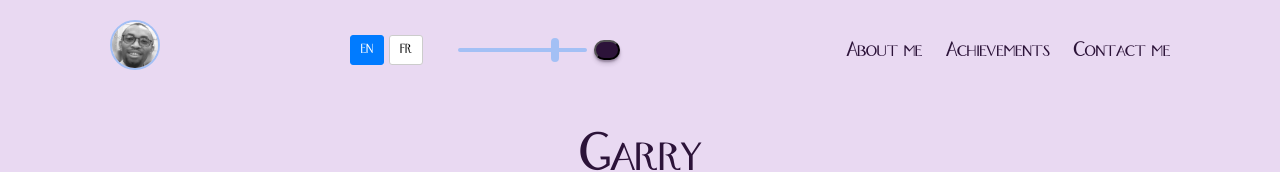
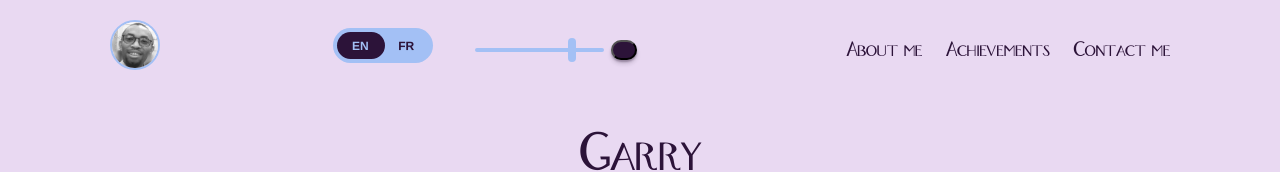
Before and after one commit to Antsamotady/ResumePortfolio, a React (Create React App) app: page /submissions in a window 1280 px wide. Shown: the top 172 px of the page. Built offline with nearby package versions, Linux system fonts and the light colour scheme; no server answers.

Commit message:
Translations - beautify

```diff
--- a/src/Components/Navbar.js
+++ b/src/Components/Navbar.js
@@ -59,9 +59,12 @@
     document.body.classList.toggle('dark');
   };
 
-  const handleLanguageChange = (lang) => {
-    switchLanguage(lang);
+  const handleLanguageToggle = (e) => {
+    const newLang = e.target.checked ? 'fr' : 'en'; // Change these as needed
+    switchLanguage(newLang);
   };
+
+  const isChecked = currentLanguage === 'fr'; // Change 'fr' to your second language
 
   return (
     <>
@@ -75,19 +78,20 @@
             <span className="controls">
               {/* Language Switcher */}
               <div className="language-switcher">
-                <button
-                  className={currentLanguage === 'en' ? 'active' : ''}
-                  onClick={() => handleLanguageChange('en')}
-                >
-                  EN
-                </button>
-                <button
-                  className={currentLanguage === 'fr' ? 'active' : ''}
-                  onClick={() => handleLanguageChange('fr')}
-                >
-                  FR
-                </button>
+                <div className="switch">
+                  <input
+                    id="language-toggle"
+                    className="check-toggle check-toggle-round-flat"
+                    type="checkbox"
+                    checked={isChecked}
+                    onChange={handleLanguageToggle}
+                  />
+                  <label htmlFor="language-toggle"></label>
+                  <span className="on">EN</span> {/* Change to your first language code */}
+                  <span className="off">FR</span> {/* Change to your second language code */}
+                </div>
               </div>
+
               <input
                 type="range"
                 id="hue-slider"
--- a/src/Stylesheets/translations.css
+++ b/src/Stylesheets/translations.css
@@ -1,28 +1,116 @@
+/* Language Switcher Container */
 .language-switcher {
   display: flex;
-  gap: 5px;
-  margin-right: 15px;
+  align-items: center;
+  /* margin-right: 15px; */
 }
 
-.language-switcher button {
-  padding: 5px 10px;
-  border: 1px solid #ccc;
-  background: white;
-  cursor: pointer;
-  border-radius: 3px;
-  font-size: 12px;
+/* Toggle Switch Styles */
+.switch {
+  position: relative;
+  display: inline-block;
+  /* margin: 0 5px; */
 }
 
-.language-switcher button.active {
-  background: #007bff;
-  color: white;
-  border-color: #007bff;
+.switch > span {
+  position: absolute;
+  top: 9px;
+  pointer-events: none;
+  font-family: 'Helvetica', Arial, sans-serif;
+  font-weight: bold;
+  font-size: 12px;
+  text-transform: uppercase;
+  text-shadow: 0 1px 0 rgba(0, 0, 0, .06);
+  width: 50%;
+  text-align: center;
 }
 
-.language-switcher button:hover {
-  background: #f8f9fa;
+input.check-toggle-round-flat:checked ~ .off {
+  color: var(--color-bg-middle);
 }
 
-.language-switcher button.active:hover {
-  background: #0056b3;
+input.check-toggle-round-flat:checked ~ .on {
+  color: var(--color-bg-footer);
 }
+
+.switch > span.on {
+  left: -4px;
+  padding-left: 2px;
+  color: var(--color-bg-middle);
+}
+
+.switch > span.off {
+  right: 16px;
+  padding-right: 4px;
+  color: var(--color-bg-footer);
+}
+
+.check-toggle {
+  position: absolute;
+  margin-left: -9999px;
+  visibility: hidden;
+}
+
+.check-toggle + label {
+  /* display: block; */
+  position: relative;
+  cursor: pointer;
+  outline: none;
+  -webkit-user-select: none;
+  -moz-user-select: none;
+  -ms-user-select: none;
+  user-select: none;
+}
+
+input.check-toggle-round-flat + label {
+  padding: 2px;
+  width: 100px;
+  height: 35px;
+  background-color: var(--color-bg-middle);
+  -webkit-border-radius: 60px;
+  -moz-border-radius: 60px;
+  -ms-border-radius: 60px;
+  -o-border-radius: 60px;
+  border-radius: 60px;
+}
+
+input.check-toggle-round-flat + label:before,
+input.check-toggle-round-flat + label:after {
+  display: block;
+  position: absolute;
+  content: "";
+}
+
+input.check-toggle-round-flat + label:before {
+  top: 2px;
+  left: 2px;
+  bottom: 2px;
+  right: 2px;
+  background-color: var(--color-bg-middle);
+  -webkit-border-radius: 60px;
+  -moz-border-radius: 60px;
+  -ms-border-radius: 60px;
+  -o-border-radius: 60px;
+  border-radius: 60px;
+}
+
+input.check-toggle-round-flat + label:after {
+  top: 4px;
+  left: 4px;
+  bottom: 4px;
+  width: 48px;
+  background-color: var(--color-bg-footer);
+  -webkit-border-radius: 52px;
+  -moz-border-radius: 52px;
+  -ms-border-radius: 52px;
+  -o-border-radius: 52px;
+  border-radius: 52px;
+  -webkit-transition: margin 0.2s;
+  -moz-transition: margin 0.2s;
+  -o-transition: margin 0.2s;
+  transition: margin 0.2s;
+}
+
+input.check-toggle-round-flat:checked + label:after {
+  margin-left: 44px;
+}
--- a/src/translations.js
+++ b/src/translations.js
@@ -20,7 +20,7 @@
   },
   fr: {
     home: "Accueil",
-    aboutMe: "À propos de moi",
+    aboutMe: "Perso",
     achievements: "Réalisations",
     contactMe: "Contactez-moi",
 
```
